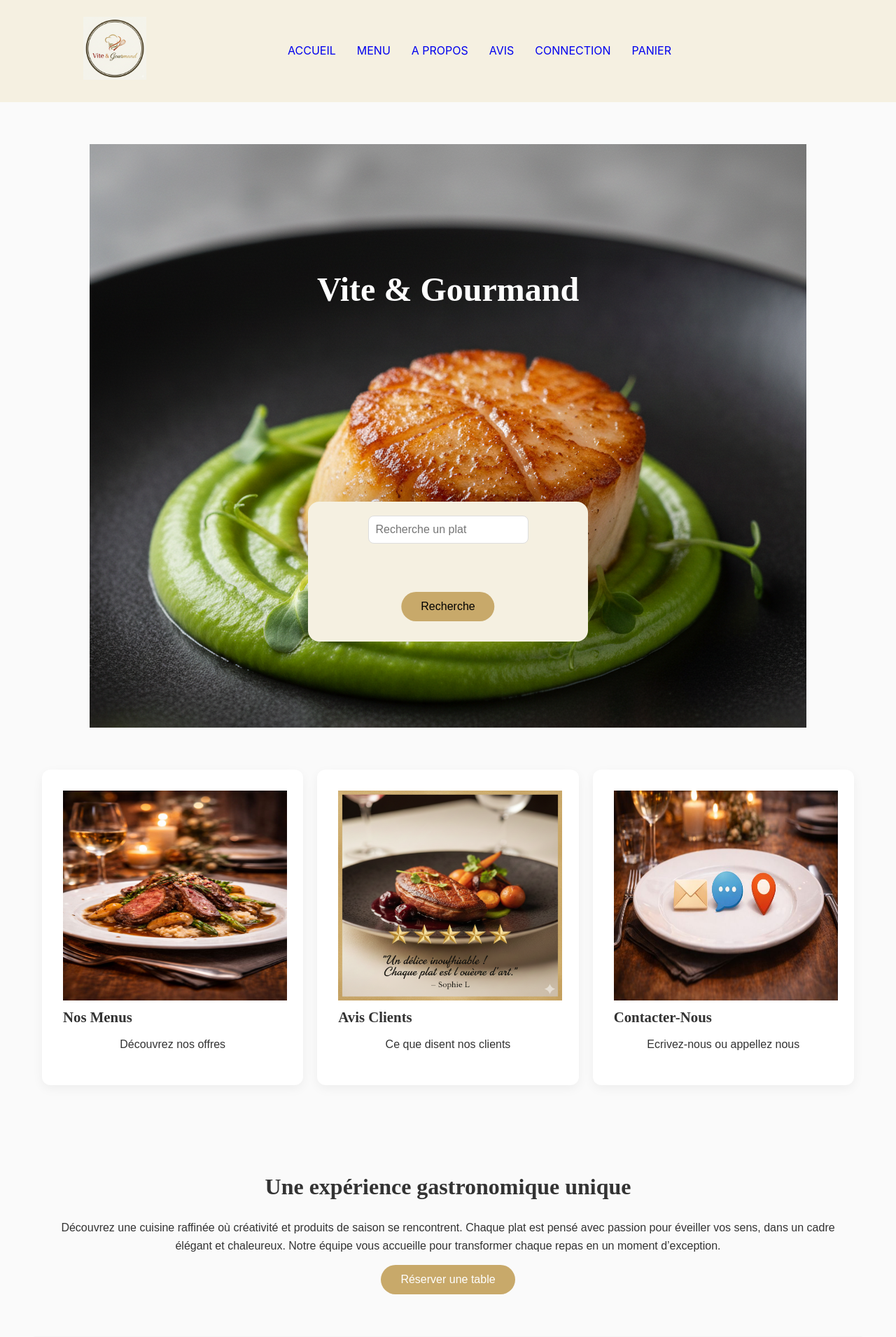
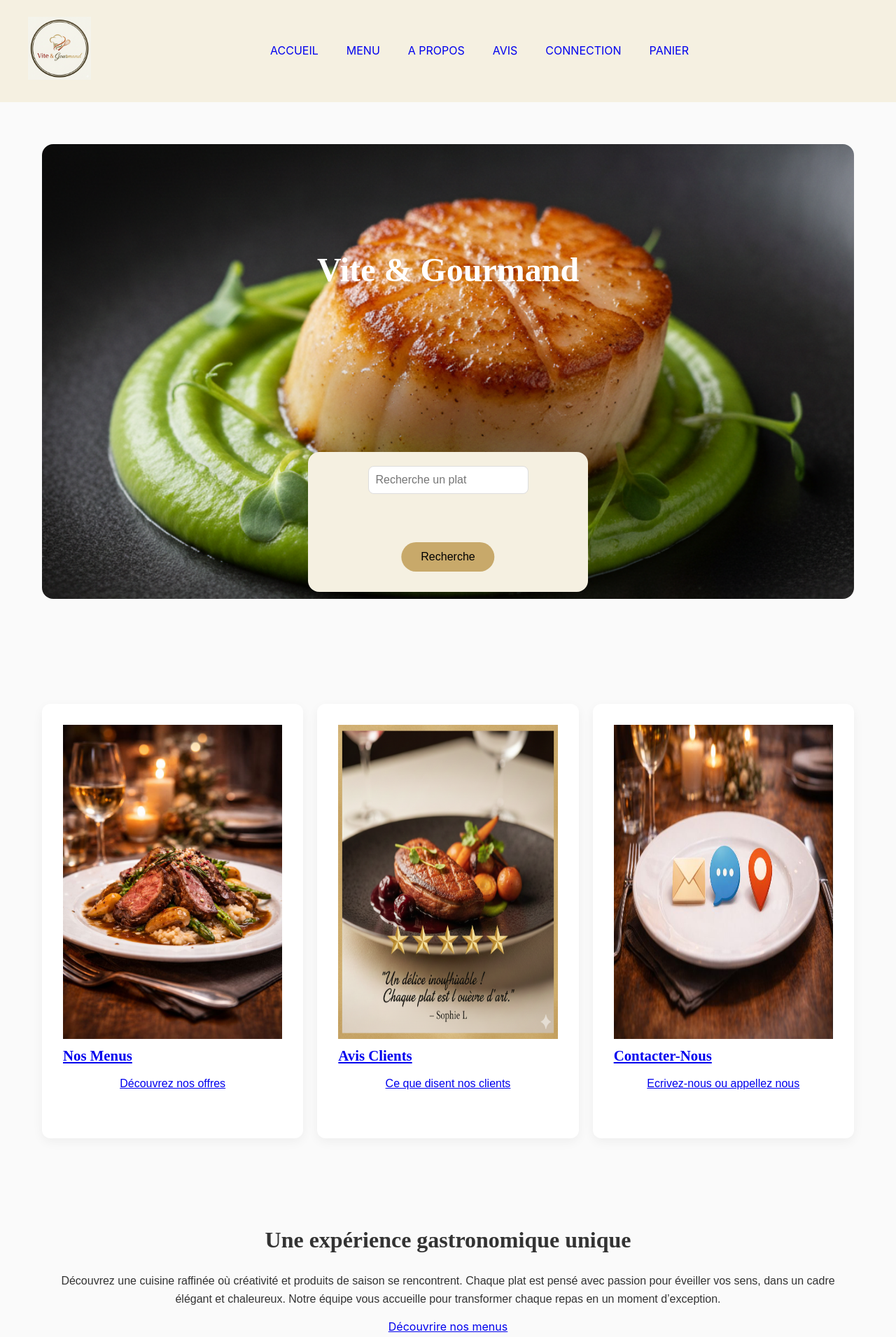
Before and after one commit to CarlitaV/ViteGourmand, a PHP site: page / in a window 1280 px wide. Shown: the top 1911 px of the page at 70% size. Run offline with PHP 8.4, Linux system fonts and the light colour scheme.

Commit message:
Responsive final + derniere verification avant deploiement

```diff
--- a/public/asset/CSS/Styles.css
+++ b/public/asset/CSS/Styles.css
@@ -56,8 +56,12 @@
     padding: 15px 40px;
     background-color: #F5F0E1;
     align-items: center;
-    justify-content: space-around;
+    /*flex-wrap: wrap;/**/
+    justify-content: space-between;
 
+}
+.burger{
+    display: none;
 }
 .listNav{
     display: flex;
@@ -66,7 +70,7 @@
     margin: 15px;
 }
 .nav{
-    margin: 15px;
+    margin: 15px 20px;
 }
 .nav a{
     text-decoration: none;
@@ -80,16 +84,20 @@
 
 /*********************** HERO SECTION *******************************/
 .container {
-    height: 894px;
     position: relative;
+    min-height: 100vh;
+    height: 100%;
     text-align: center;
     color: white;
-    contain: strict;
 }
-
-.imgAccueil {
+.imgAccueil{
     width: 100%;
-    height: 894px;
+    height: auto;
+}
+.imgAccueil img{
+    width: 100%;
+    height: 650px;
+    display: block;
     object-fit: cover;
     border-radius: 16px;
 }
@@ -114,7 +122,8 @@
     background-color:#F5F0E1;
     position:absolute;
     height: 200px;
-    width: 400px;
+    width: 90%;
+    max-width: 400px;
     padding: 20px;
     border-radius: 16px;
     top: 75%;
@@ -144,15 +153,17 @@
 /*********************** CARDS *******************************/
 
 .cards {
-    max-width: 1200px;
+    width: 100%;
     height: 100%;
     display: flex;
+    flex-wrap: wrap;
     gap: 20px;
-    justify-content: space-between;
+    justify-content: center;
 }
 
 .card {
     width: 368px;
+    max-width: 500px;
     flex: 1;
     background-color: white;
     padding: 30px;
@@ -166,9 +177,9 @@
     transform: translateY(-5px);
 }
 .imgCard{
-    width: 320px; ;
-    height: 300px;
-    contain: strict;
+    width: 100%;
+    height: 80%;
+
 }
 /************************EXPERIENCE SECTION*******************************/
 .experience{
--- a/public/asset/JS/script.js
+++ b/public/asset/JS/script.js
@@ -15,6 +15,15 @@
     loadAllPlats(); // affiche tous les plats au chargement
 
 });
+/*=========================MENU BURGER==============================*/
+const burger = document.getElementById("burger");
+const menu = document.getElementById("menu");
+
+if(burger){
+    burger.addEventListener("click",()=>{
+        menu.classList.toggle("active");
+    });
+}
 /*==========================AFFICHER PLATS==========================*/
 
 
--- a/public/index.php
+++ b/public/index.php
@@ -32,6 +32,8 @@
     // AUTHENFICATION
 $router->get('/',[HomeController::class, 'index']);
 $router->get('/accueil',[HomeController::class, 'index']);
+$router->get('/mention-legales', [HomeController::class, 'mentionLegales']);
+$router->get('/cgv', [HomeController::class, 'cgv']);
 $router->post('/inscription', [UserController::class, 'register']);
 $router->get('/inscription', [UserController::class, 'register']);
 $router->post('/connexion',[UserController::class, 'login']);
--- a/src/Views/Home.php
+++ b/src/Views/Home.php
@@ -18,31 +18,28 @@
             <button type="submit">Recherche</button>
         </form>
 
-        <!--<div >
-            <button type="button">Commander Maintenant</button>
-        </div>-->
     </section>
     <section class="cards">
-        <article class="card">
+        <a href="/menu" class="card">
             <img class="imgCard" src="/asset/images/Plat_nos_menus_ChatGPT.png" alt="">
             <h3>Nos Menus</h3>
             <p>Découvrez nos offres</p>
-        </article>
-        <article class="card">
+        </a>
+        <a href="/avis" class="card">
             <img class="imgCard" src="/asset/images/Avis_Client_Gemini_Generated_Image.png" alt="">
             <h3>Avis Clients</h3>
             <p>Ce que disent nos clients</p>
-        </article>
-        <article class="card">
+        </a>
+        <a href="#contact" class="card">
             <img class="imgCard" src="/asset/images/Nous_contacter_ChatGPT.png" alt="">
             <h3>Contacter-Nous</h3>
             <p>Ecrivez-nous ou appellez nous</p>
-        </article>
+        </a>
     </section>
     <section class="experience">
         <h2>Une expérience gastronomique unique</h2>
         <p>Découvrez une cuisine raffinée où créativité et produits de saison se rencontrent. Chaque plat est pensé avec passion pour éveiller vos sens, dans un cadre élégant et chaleureux. Notre équipe vous accueille pour transformer chaque repas en un moment d’exception.</p>
-        <button class="btnCommander" type="button">Réserver une table</button>
+        <a href="/menu">Découvrire nos menus</a>
     </section>
     <section class="info">
         <h2> Infos pratiques</h2>
@@ -64,14 +61,20 @@
         <br>
 
     </section>
-    <section class="horaires">
+    <section id="horaires" class="horaires">
         <h2>Horaires</h2>
-        <p>Lundi Mardi</p>
-        <p>Mercredi Samedi</p>
-        <p>Dimanche</p>
+        <p>
+        Lundi : 10h - 22h<br>
+        Mardi : 10h - 22h<br>
+        Mercredi : 10h - 22h<br>
+        Jeudi : 10h - 22h<br>
+        Vendredi : 10h - 23h<br>
+        Samedi : 10h - 23h<br>
+        Dimanche : 10h - 22h
+        </p>
 
     </section>
-    <section class="formContact">
+    <section id="contact" class="formContact">
         <h2 class="titreContact">Nous contacter</h2>
         <p class="pContact">Vous désirez nous contacter ? Remplissez le formulaire ci-dessous !</p>
         <div class="contactMap">
--- a/src/Views/OrderGestion.php
+++ b/src/Views/OrderGestion.php
@@ -46,3 +46,5 @@
     </table>
 
     <?php require_once __DIR__ . '/includes/footer.php'; ?>
+    </body>
+</html>
--- a/src/Views/includes/footer.php
+++ b/src/Views/includes/footer.php
@@ -2,10 +2,9 @@
     <h3>Vite & Gourmand</h3>
     <address>Place Pey Berland, 33000 Bordeaux</address>
     <a href="tel:+33111223344">Apeller le 01 11 22 33 44</a>
-    <h3>RESERVATION</h3>
-    <button class="reservation" type="button">
-        RESERVATION
-    </button>
+    <br><br>
+    <a href="#horaires">Horaire et jour d'ouverture</a>
+    <br>
     <h3>NOUS SUIVRE</h3>
     <div>
         <img class="iconMedia" src="/asset/images/facebookicone.png" alt="Facebook">
@@ -14,5 +13,9 @@
     </div>
 
     <p>&copy; 2026 Vite et Gourmang - Livraison Bordeaux et alentour</p>
+    <a href="#contact">Contact</a>
+    <a href="/mention-legales">Mention légales</a>
+    <a href="/cgv">CGV</a>
+
 </footer>
 <script src="/asset/JS/script.js"></script>
--- a/src/Views/includes/header.php
+++ b/src/Views/includes/header.php
@@ -1,18 +1,11 @@
-<!DOCTYPE html>
-<html lang="fr">
-<head>
-    <meta charset="UTF-8">
-    <meta name="viewport" content="width=device-width, initial-scale=1.0">
-    <title>Document</title>
-    <link rel="stylesheet" href="/asset/CSS/Styles.css">
-</head>
-<body>
+
     <nav class="navBar">
         <div class="logo">
             <img src="/asset/images/Logo_Vite_Goumourmand_Gemini_Generated_Image.png" alt="Logo vite et gourmand">
         </div>
+        <img class="burger" src="/asset/images/icone_menu.png" alt="menu burger">
 
-        <ul class="listNav">
+        <ul class="listNav active" id="menu">
             <li class="nav"><a href="/accueil">ACCUEIL</a></li>
             <li class="nav"><a href="/menu">MENU</a></li>
             <li class="nav"><a href="/apropos">A PROPOS</a></li>
@@ -45,5 +38,3 @@
             <?php endif; ?>
         </h2>
     </nav>
-</body>
-</html>
```
Also changed, not shown: other parts of public/asset/CSS/Styles.css (+92 -4 lines), src/Views/Menu.php (+12 -0 lines), src/Views/OrderEmploye.php (+13 -2 lines), src/Views/Panier.php (+14 -1 lines), src/Views/cgv.php (added, +11 -0 lines), src/Views/mentionLegales.php (added, +11 -0 lines), src/storage/stats.json, 1 other file.
